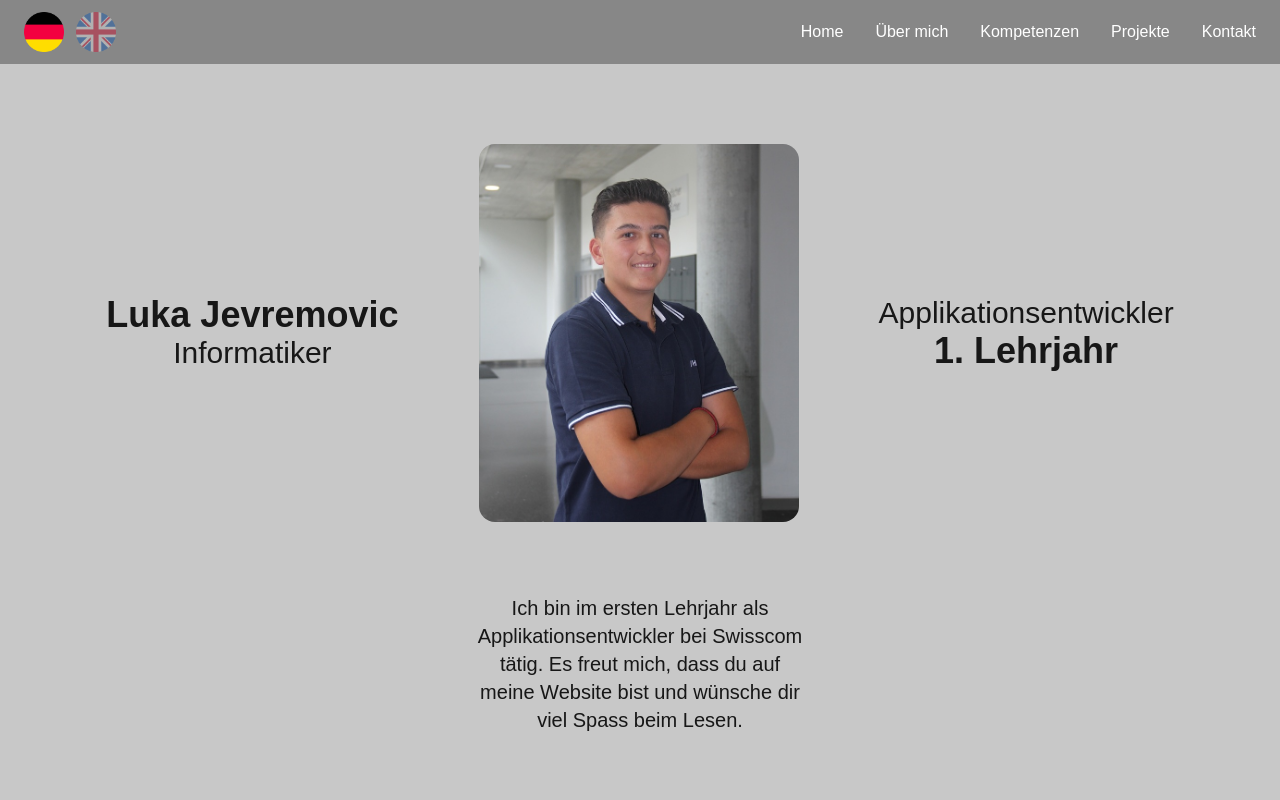
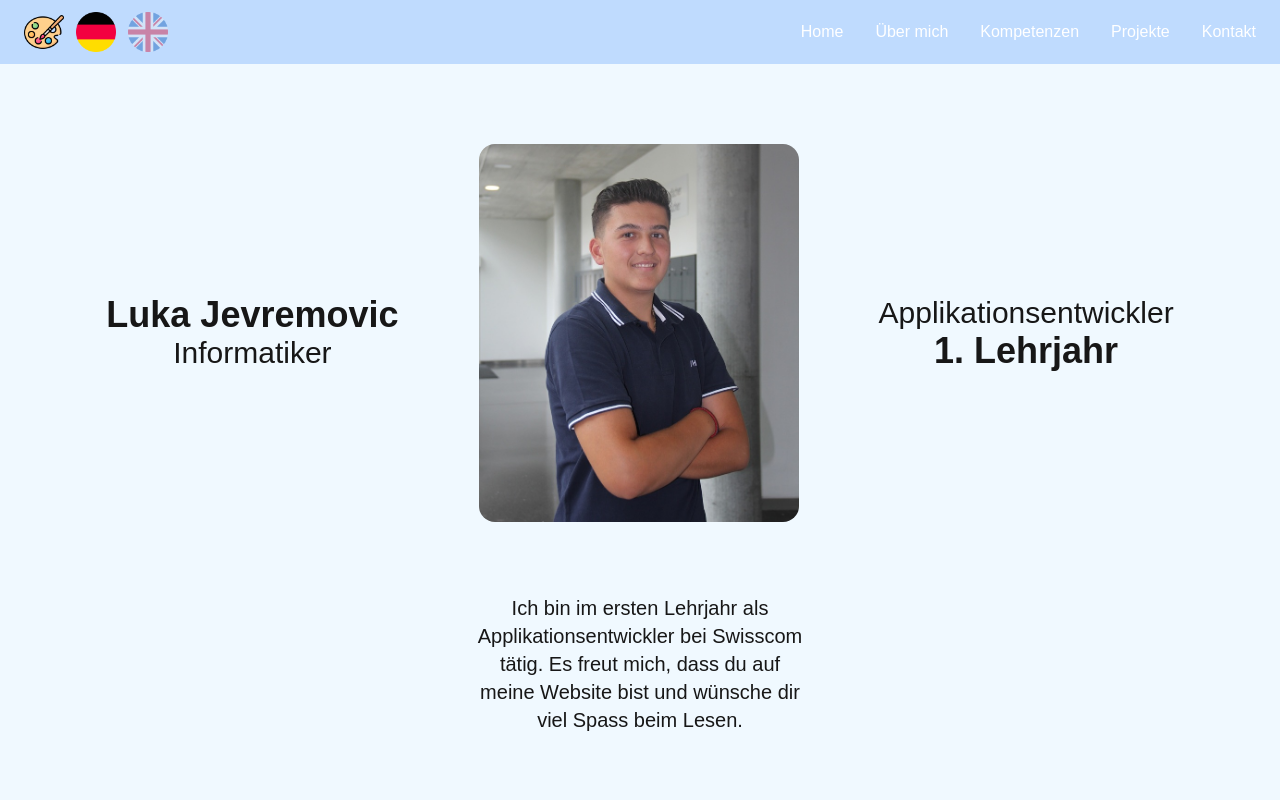
Before and after one commit to Luka201011/my-portfolio, a Next.js app: page / in a window 1280 px wide. Shown: the top 800 px of the page. Built offline with nearby package versions, Linux system fonts and the light colour scheme.

Commit message:
Theme changer hinzugefügt mit funktion

```diff
--- a/app/globals.css
+++ b/app/globals.css
@@ -1,16 +1,38 @@
 @import "tailwindcss";
 
 @theme {
-  --color-bg: rgb(200, 200, 200);
+  --color-bg: #f0f9ff;
+  --color-second: #0c2d6b;
+  --color-btn-hover: #06b6d4;
+  --color-btn-back: #64748b;
+  --color-text-black: #171717;
+  --color-card-bg-white: #ffffff;
+  --color-card-border: #bfdbfe;
+  --color-bg-akcent: #dbeafe;
+  --font-sans: var(--font-geist-sans);
+  --font-mono: var(--font-geist-mono);
+}
+
+html.theme-old {
+  --color-bg: #f5f5f5;
   --color-second: #3a5f9a;
   --color-btn-hover: #619de2;
   --color-btn-back: #767d88;
   --color-text-black: #171717;
-  --color-card-bg-white: #f5f5f5;
+  --color-card-bg-white: #ffffff;
   --color-card-border: rgb(135, 135, 135);
   --color-bg-akcent: rgb(180, 180, 180);
-  --font-sans: var(--font-geist-sans);
-  --font-mono: var(--font-geist-mono);
+}
+
+html.theme-green {
+  --color-bg: #eef4f0;
+  --color-second: #059669;
+  --color-btn-hover: #34d399;
+  --color-btn-back: #6b7280;
+  --color-text-black: #171717;
+  --color-card-bg-white: #ffffff;
+  --color-card-border: #a7f3d0;
+  --color-bg-akcent: #d1ece1;
 }
 
 body {
--- a/components/navigation/mainNav.tsx
+++ b/components/navigation/mainNav.tsx
@@ -3,19 +3,37 @@
 import { useState } from "react";
 import { usePathname } from "next/navigation";
 
+const themes = ["theme-default", "theme-old", "theme-green"];
+
 const MainNav: React.FC = () => {
   const [isOpen, setIsOpen] = useState(false);
   const pathname = usePathname();
   const isEN = pathname.startsWith("/en");
+  const [themeIndex, setThemeIndex] = useState(0);
+
+  const handleThemeChange = () => {
+    const next = (themeIndex + 1) % themes.length;
+    setThemeIndex(next);
+    document.documentElement.classList.remove(...themes);
+    if (next != 0) {
+      document.documentElement.classList.add(themes[next]);
+    }
+  };
 
   return (
-    <nav
-      id="Navigation"
-      style={{ backgroundColor: "rgb(135, 135, 135)" }}
-      className="w-full"
-    >
+    <nav id="Navigation" className="w-full bg-card-border">
       <div className="flex items-center justify-between px-6 py-3">
         <div className="flex items-center gap-3">
+          <button
+            onClick={handleThemeChange}
+            title={`Theme: ${themes[themeIndex]}`}
+          >
+            <img
+              src="/farbpalette.png"
+              alt="farbpalette"
+              className="flag-icon"
+            />
+          </button>
           <a href="/" title="Deutsch" style={{ opacity: isEN ? 0.4 : 1 }}>
             <img src="/flagge.png" alt="Deutsch" className="flag-icon" />
           </a>
--- a/components/sections/contact.tsx
+++ b/components/sections/contact.tsx
@@ -116,7 +116,7 @@ export default function ContactSection() {
         </div>
       </div>
       {/* Footer */}
-      <footer className="footer bg-second mt-16 flex items-center justify-center">
+      <footer className="footer bg-bg-akcent mt-16 flex items-center justify-center">
         <div className="btn bg-second text-white hover:bg-btn-hover">
           <a
             href="./Lebenslauf_Luka_Jevremovic.pdf"
@@ -128,7 +128,7 @@ export default function ContactSection() {
         </div>
         <div className="pfeil-rechts">
           <a href="#Navigation">
-            <img src="/pfeil-nach-oben.png" alt="Nach Oben" />
+            <img src="/pfeil-oben.png" alt="Nach Oben" />
           </a>
         </div>
       </footer>
```
Also changed, not shown: public/farbpalette.png (added), public/pfeil-oben.png (added).
